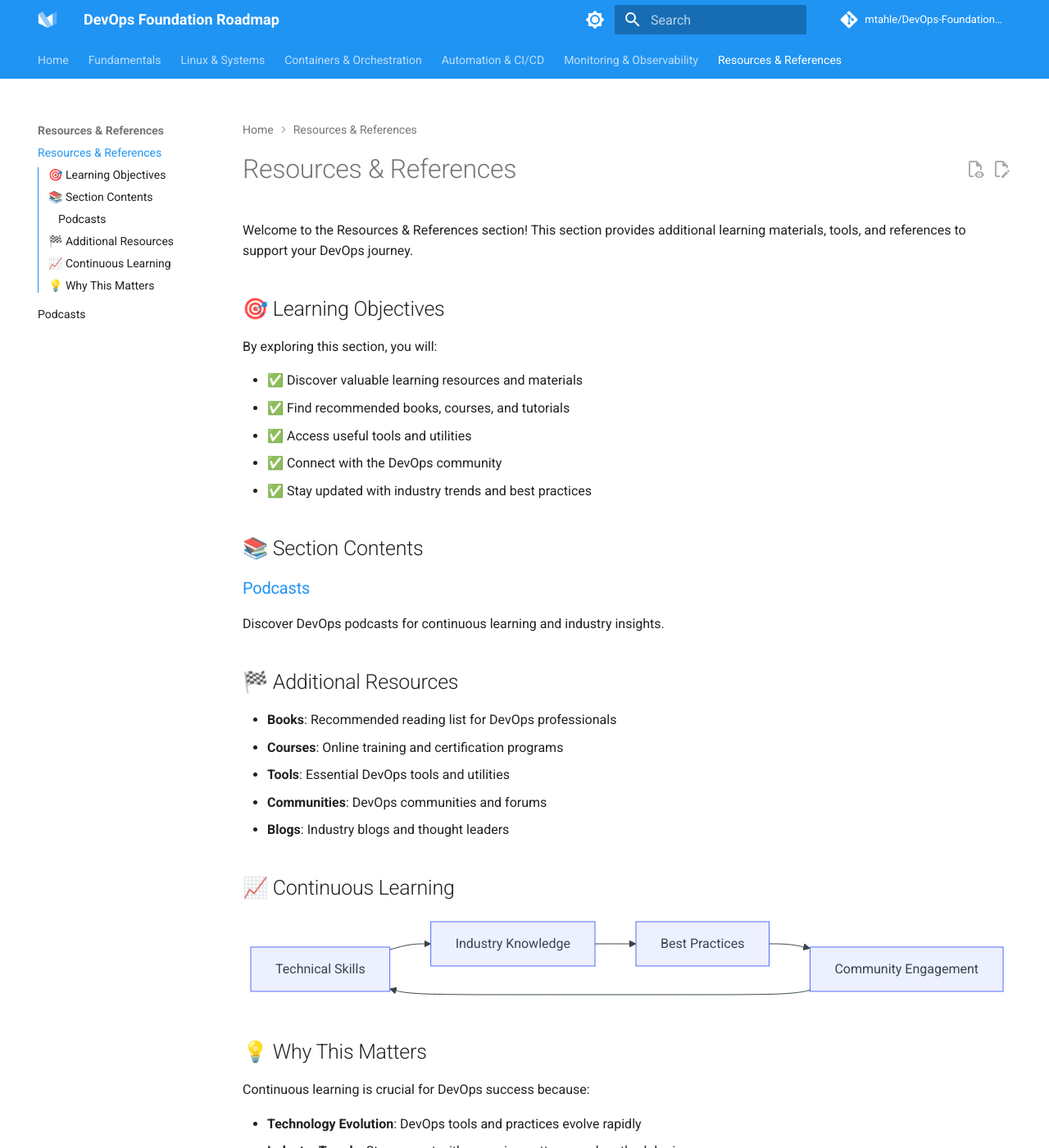
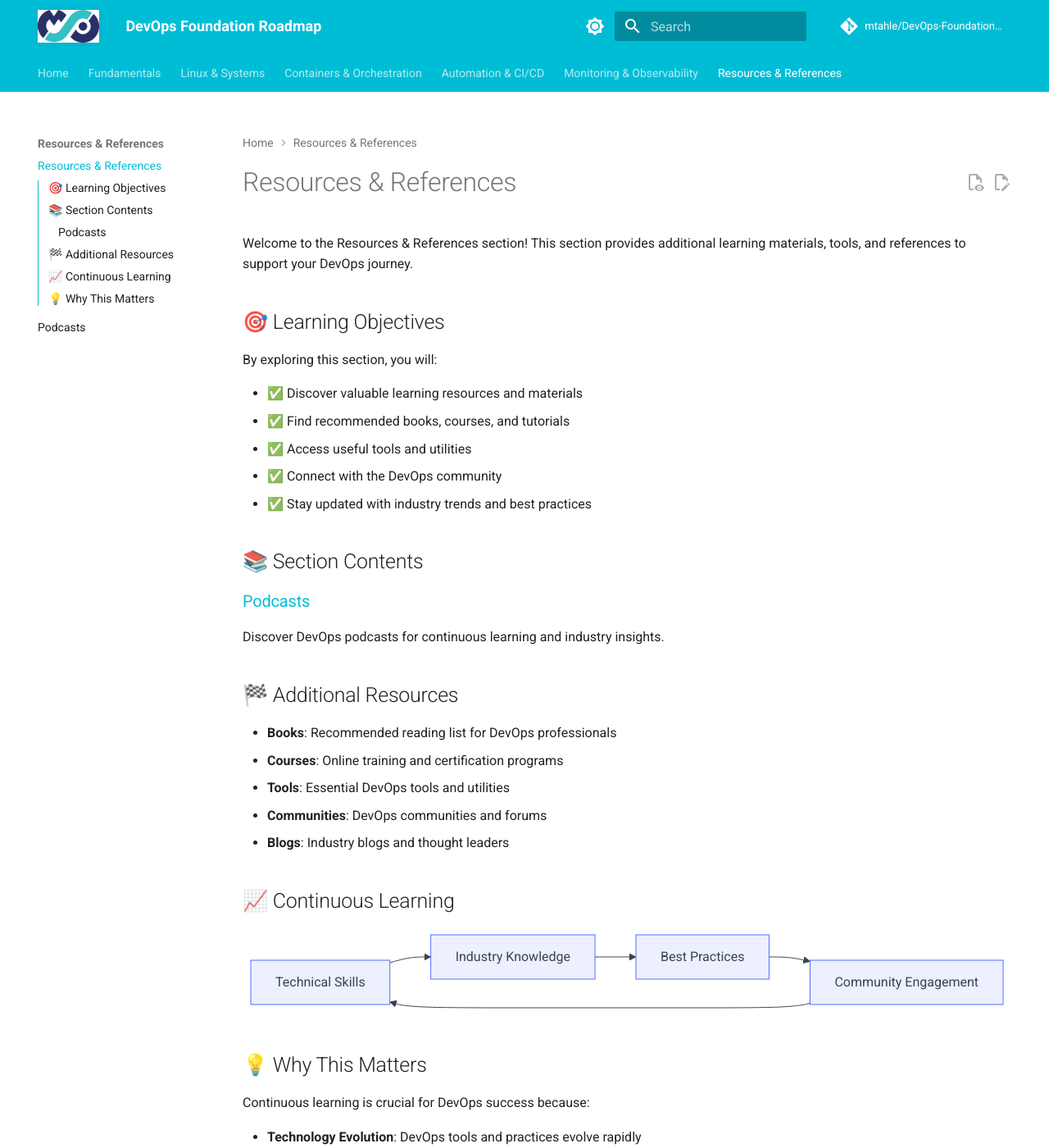
Before and after one commit to mtahle/DevOps-Foundation-Roadmap, an MkDocs documentation site: the page built from docs/resources/index.md, in a window 1280 px wide and 1400 px high. Shown: the whole window at 82% size. Built offline with MkDocs 1.6.1 and Material for MkDocs 9.7.7, drawn with Linux system fonts in a browser that asks for light colours; a script that is not in the unit is left out; comment, search, counter and statistics services are not loaded; the version menu is left out.

Commit message:
🎨 Add actual DevOps logo and update brand colors
✨ Branding improvements:
- Added your real DevOps logo (sorry for my creative interpretation! 😄)
- Updated to use teal (#4ECDC4) as primary color as requested
- Navy (#2E3A87) as accent color
- Updated CSS variables with exact logo colors
- Fixed Mermaid diagrams to use brand colors
- Updated both light and dark theme configurations

🚀 The site now properly displays your beautiful DevOps logo

```diff
--- a/docs/javascripts/mermaid.js
+++ b/docs/javascripts/mermaid.js
@@ -6,12 +6,16 @@ document.addEventListener("DOMContentLoaded", function() {
             startOnLoad: false,
             theme: 'default',
             themeVariables: {
-                primaryColor: '#2196F3',
+                primaryColor: '#4ECDC4',        // DevOps Teal (primary)
                 primaryTextColor: '#fff',
-                primaryBorderColor: '#1976D2',
-                lineColor: '#757575',
-                secondaryColor: '#E3F2FD',
-                tertiaryColor: '#f5f5f5'
+                primaryBorderColor: '#26A69A',   // DevOps Teal Dark
+                lineColor: '#2E3A87',           // DevOps Navy
+                secondaryColor: '#E0F2F1',      // Light Teal background
+                tertiaryColor: '#E8EAF6',       // Light Navy background
+                background: '#ffffff',
+                mainBkg: '#4ECDC4',
+                secondBkg: '#2E3A87',
+                tertiaryBkg: '#80E4DD'
             },
             flowchart: {
                 useMaxWidth: true,
@@ -103,19 +107,25 @@ document.addEventListener('DOMContentLoaded', function() {
                     mermaid.initialize({
                         theme: isDark ? 'dark' : 'default',
                         themeVariables: isDark ? {
-                            primaryColor: '#BB86FC',
+                            primaryColor: '#80E4DD',        // DevOps Teal Light for dark theme
                             primaryTextColor: '#000',
-                            primaryBorderColor: '#3700B3',
-                            lineColor: '#CF6679',
-                            secondaryColor: '#03DAC6',
-                            tertiaryColor: '#121212'
+                            primaryBorderColor: '#4ECDC4',   // DevOps Teal
+                            lineColor: '#5C6BC0',           // DevOps Navy Light
+                            secondaryColor: '#2E3A87',      // DevOps Navy
+                            tertiaryColor: '#121212',
+                            background: '#121212',
+                            mainBkg: '#80E4DD',
+                            secondBkg: '#5C6BC0'
                         } : {
-                            primaryColor: '#2196F3',
+                            primaryColor: '#4ECDC4',        // DevOps Teal (primary)
                             primaryTextColor: '#fff',
-                            primaryBorderColor: '#1976D2',
-                            lineColor: '#757575',
-                            secondaryColor: '#E3F2FD',
-                            tertiaryColor: '#f5f5f5'
+                            primaryBorderColor: '#26A69A',   // DevOps Teal Dark
+                            lineColor: '#2E3A87',           // DevOps Navy
+                            secondaryColor: '#E0F2F1',      // Light Teal background
+                            tertiaryColor: '#E8EAF6',       // Light Navy background
+                            background: '#ffffff',
+                            mainBkg: '#4ECDC4',
+                            secondBkg: '#2E3A87'
                         }
                     });
 
--- a/docs/stylesheets/extra.css
+++ b/docs/stylesheets/extra.css
@@ -5,12 +5,24 @@
   direction: ltr;
 }
 
-/* Custom color scheme for DevOps theme */
+/* Custom DevOps brand color scheme - extracted from actual logo */
 :root {
-  --md-primary-fg-color: #1565c0;
-  --md-primary-fg-color--light: #42a5f5;
-  --md-primary-fg-color--dark: #0d47a1;
-  --md-accent-fg-color: #3f51b5;
+  /* Primary colors - Teal from logo (now primary as requested) */
+  --md-primary-fg-color: #4ECDC4;        /* Main teal from logo */
+  --md-primary-fg-color--light: #80E4DD;  /* Lighter teal variant */
+  --md-primary-fg-color--dark: #26A69A;   /* Darker teal variant */
+
+  /* Accent colors - Navy Blue from logo */
+  --md-accent-fg-color: #2E3A87;          /* Main navy from logo */
+  --md-accent-fg-color--transparent: rgba(46, 58, 135, 0.1);
+
+  /* Additional brand colors from actual logo */
+  --devops-teal: #4ECDC4;        /* Primary teal from logo */
+  --devops-navy: #2E3A87;        /* Navy blue from logo */
+  --devops-teal-light: #80E4DD;  /* Light teal */
+  --devops-teal-dark: #26A69A;   /* Dark teal */
+  --devops-navy-light: #5C6BC0;  /* Light navy */
+  --devops-navy-dark: #1A237E;   /* Dark navy */
 }
 
 /* Code block enhancements */
@@ -21,18 +33,39 @@
   font-family: 'Roboto Mono', 'Courier New', monospace;
 }
 
+/* Logo styling */
+.md-header__button.md-logo img,
+.md-header__button.md-logo svg {
+  height: 2rem;
+  width: auto;
+  filter: drop-shadow(0 0 0.2rem rgba(0,0,0,0.1));
+}
+
 /* Custom admonition styles for DevOps content */
 .md-typeset .admonition.devops {
-  border-left: .2rem solid #00bcd4;
+  border-left: .2rem solid var(--devops-teal);
 }
 
 .md-typeset .admonition.devops > .admonition-title {
-  background-color: rgba(0, 188, 212, .1);
+  background-color: var(--md-accent-fg-color--transparent);
 }
 
 .md-typeset .admonition.devops > .admonition-title::before {
-  background-color: #00bcd4;
+  background-color: var(--devops-teal);
   mask-image: var(--md-admonition-icon--tip);
+}
+
+/* DevOps-specific styling enhancements */
+.md-typeset .admonition.pipeline {
+  border-left: .2rem solid var(--devops-navy);
+}
+
+.md-typeset .admonition.pipeline > .admonition-title {
+  background-color: rgba(57, 73, 171, 0.1);
+}
+
+.md-typeset .admonition.automation {
+  border-left: .2rem solid var(--devops-teal-dark);
 }
 
 /* Navigation enhancements */
--- a/mkdocs.yml
+++ b/mkdocs.yml
@@ -12,17 +12,18 @@ edit_uri: edit/main/docs/
 theme:
   name: material
   language: en
+  logo: assets/logo.png
   palette:
     # Palette toggle for light mode
     - scheme: default
-      primary: blue
+      primary: cyan
       accent: indigo
       toggle:
         icon: material/brightness-7
         name: Switch to dark mode
     # Palette toggle for dark mode
     - scheme: slate
-      primary: blue
+      primary: cyan
       accent: indigo
       toggle:
         icon: material/brightness-4
@@ -49,8 +50,6 @@ theme:
     text: Roboto
     code: Roboto Mono
   favicon: assets/favicon.png
-  icon:
-    logo: logo
 
 # Extensions
 markdown_extensions:
```
Also changed, not shown: docs/assets/logo.png (added).
